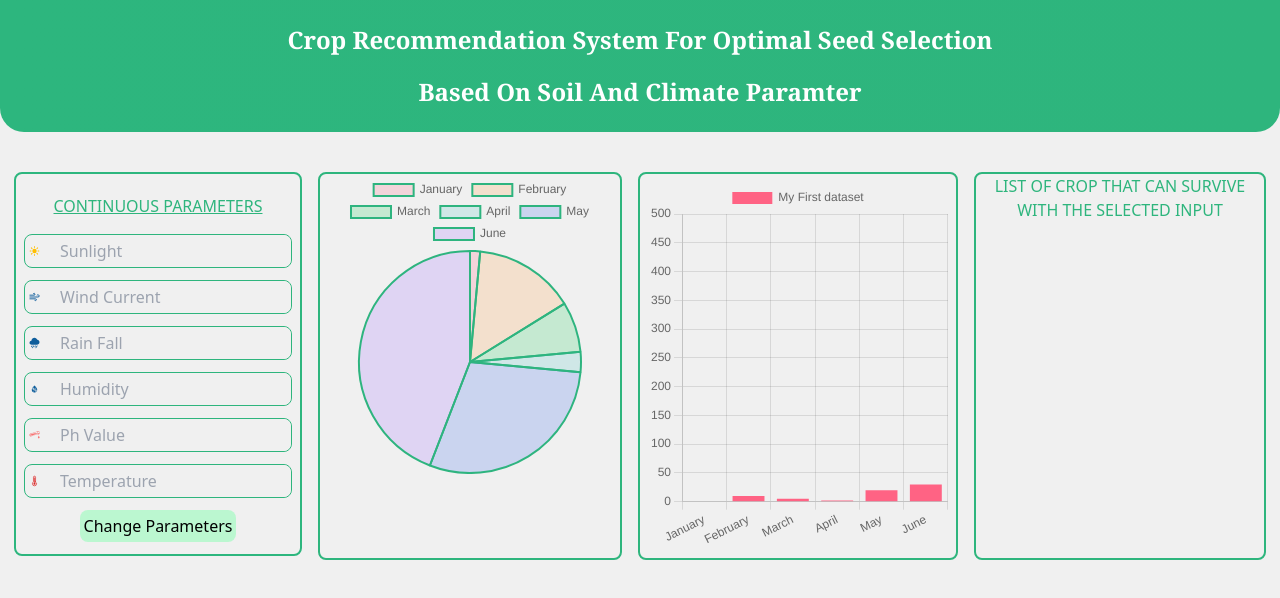
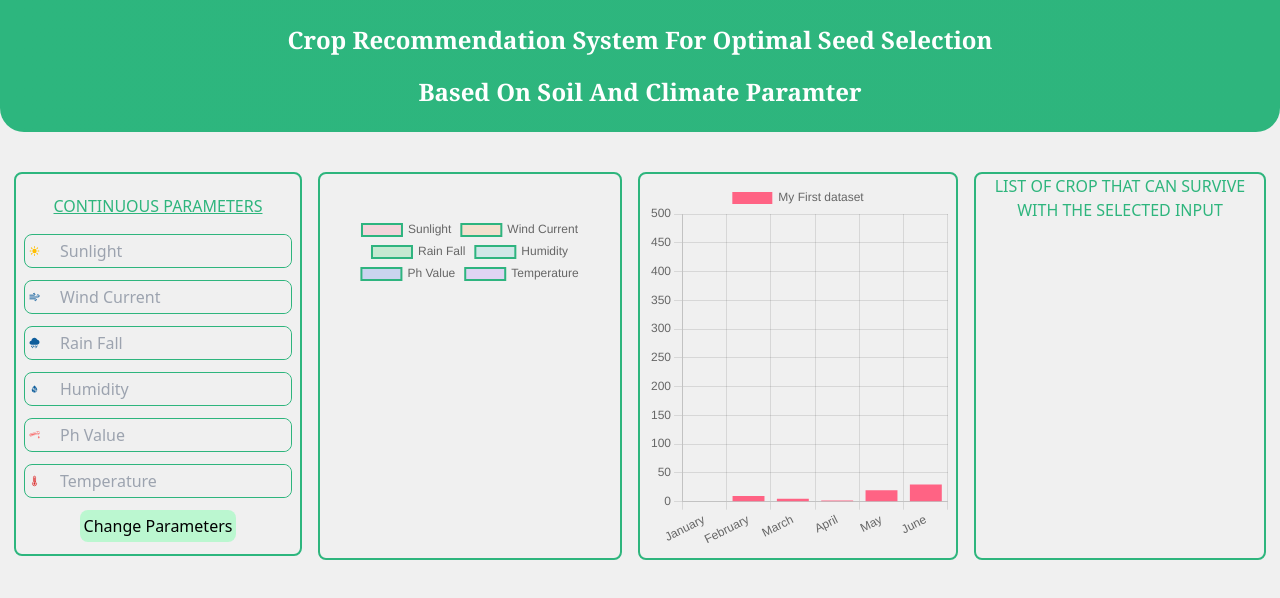
Before and after one commit to BnDaud/Plant-Analysis-Using-ML-Frontend-React-, a React (Create React App) app: page / in a window 1280 px wide. Shown: the top 598 px of the page. Built offline with nearby package versions, Linux system fonts and the light colour scheme.

Commit message:
import value to pie chart using useContext

```diff
--- a/src/App.js
+++ b/src/App.js
@@ -1,10 +1,35 @@
+import { createContext, useState } from "react";
 import DisplayAnalysis from "./pages/DisplayAnalysis";
+export const Parametercontext = createContext();
 
 function App() {
+  const [sunlight, setSunlight] = useState("");
+  const [wind, setWind] = useState("");
+  const [rainfall, setRainfall] = useState("");
+  const [humidity, setHumidity] = useState("");
+  const [Ph, setPh] = useState("");
+  const [temperature, setTemperature] = useState("");
   return (
-    <div className="App bg-[#f0f0f0] h-screen">
-      <DisplayAnalysis />
-    </div>
+    <Parametercontext.Provider
+      value={[
+        sunlight,
+        setSunlight,
+        wind,
+        setWind,
+        rainfall,
+        setRainfall,
+        humidity,
+        setHumidity,
+        Ph,
+        setPh,
+        temperature,
+        setTemperature,
+      ]}
+    >
+      <div className="App bg-[#f0f0f0] h-screen">
+        <DisplayAnalysis />
+      </div>
+    </Parametercontext.Provider>
   );
 }
 
--- a/src/components/ListParameter.js
+++ b/src/components/ListParameter.js
@@ -3,7 +3,7 @@ import React, { useState } from "react";
 import Continuousparameter from "./continuousparameter";
 import Discreteparameter from "./discreteparameter";
 
-export default function ListParameter() {
+export default function ListParameter(arg) {
   const [changeparameter, setChangeparameter] = useState(true);
   return (
     <>
@@ -21,11 +21,11 @@ export default function ListParameter() {
           </button>
         </div>
         <div className="text-center">
-          <button className="bg-green-200 hover:bg-my_green2  p-1 rounded-lg mt-3 hover:text-[#f0f0f0]">
+          <button className="bg-green-200 hover:bg-my_green2  p-1 rounded-lg my-3 hover:text-[#f0f0f0]">
             {" "}
             Submit
           </button>
-        </div>
+        </div>{" "}
       </div>
     </>
   );
--- a/src/components/continuousparameter.js
+++ b/src/components/continuousparameter.js
@@ -1,11 +1,26 @@
-import React from "react";
+import React, { useContext, useState } from "react";
 import { IoSunny, IoRainy } from "react-icons/io5";
 import { LuWind } from "react-icons/lu";
 import { GiChemicalDrop } from "react-icons/gi";
 import { WiHumidity } from "react-icons/wi";
 import { IoThermometerOutline } from "react-icons/io5";
+import { Parametercontext } from "../App";
+export default function Continuousparameter(arg) {
+  const [
+    sunlight,
+    setSunlight,
+    wind,
+    setWind,
+    rainfall,
+    setRainfall,
+    humidity,
+    setHumidity,
+    Ph,
+    setPh,
+    temperature,
+    setTemperature,
+  ] = useContext(Parametercontext);
 
-export default function Continuousparameter() {
   return (
     <>
       <div>
@@ -20,6 +35,10 @@ export default function Continuousparameter() {
           <input
             className="rounded-lg pl-3 py-1 focus:outline-none bg-[#f0f0f0]"
             placeholder="Sunlight"
+            value={sunlight}
+            onChange={(e) => {
+              setSunlight(e.target.value);
+            }}
           />
         </div>{" "}
         <div className="flex items-center gap-2 mb-3 border border-my_green1 rounded-lg">
@@ -27,6 +46,8 @@ export default function Continuousparameter() {
           <input
             className="rounded-lg pl-3 py-1  focus:outline-none bg-[#f0f0f0]"
             placeholder="Wind Current"
+            value={wind}
+            onChange={(e) => setWind(e.target.value)}
           />
         </div>
         <div className="flex items-center gap-2 mb-3 border border-my_green1 rounded-lg">
@@ -34,6 +55,8 @@ export default function Continuousparameter() {
           <input
             className="rounded-lg pl-3 py-1 focus:outline-none bg-[#f0f0f0]"
             placeholder="Rain Fall"
+            value={rainfall}
+            onChange={(e) => setRainfall(e.target.value)}
           />
         </div>
         <div className="flex items-center gap-2 mb-3 border border-my_green1 rounded-lg">
@@ -41,6 +64,8 @@ export default function Continuousparameter() {
           <input
             className="rounded-lg pl-3 py-1 focus:outline-none bg-[#f0f0f0]"
             placeholder="Humidity"
+            value={humidity}
+            onChange={(e) => setHumidity(e.target.value)}
           />
         </div>
         <div className="flex items-center gap-2 mb-3 rounded-lg border border-my_green1">
@@ -48,6 +73,8 @@ export default function Continuousparameter() {
           <input
             className="rounded-lg pl-3 py-1 focus:outline-none bg-[#f0f0f0]"
             placeholder="Ph Value"
+            value={Ph}
+            onChange={(e) => setPh(e.target.value)}
           />
         </div>
         <div className="flex items-center gap-2 mb-3 rounded-lg border border-my_green1">
@@ -55,6 +82,8 @@ export default function Continuousparameter() {
           <input
             className="rounded-lg pl-3 py-1 focus:outline-none bg-[#f0f0f0] "
             placeholder="Temperature "
+            value={temperature}
+            onChange={(e) => setTemperature(e.target.value)}
           />
         </div>
       </div>
--- a/src/components/piechart.js
+++ b/src/components/piechart.js
@@ -1,8 +1,53 @@
-import React from "react";
+import React, { useContext, useEffect, useState } from "react";
 import Chart from "chart.js/auto";
 import { Pie } from "react-chartjs-2";
-const labels = ["January", "February", "March", "April", "May", "June"];
-const data = {
+import { Parametercontext } from "../App";
+
+const labels = [
+  "Sunlight",
+  "Wind Current",
+  "Rain Fall",
+  "Humidity",
+  "Ph Value",
+  "Temperature",
+];
+
+export default function PieChart() {
+  const info = {
+    labels: labels,
+    datasets: [
+      {
+        label: "My First dataset",
+        backgroundColor: [
+          "rgba(255, 0, 0, 0.7)",
+          "rgba(0, 159, 0, 0.9)",
+          "rgba(0, 0, 200, 0.6)",
+          "rgba(75, 120, 12, 0.4)",
+          "rgba(154, 10, 35, 0.2)",
+          "rgba(200, 0, 250, 0.2)",
+        ],
+        borderColor: "rgb(46,180,127)",
+        data: [110, 20, 310, 40, 10, 30],
+      },
+    ],
+  };
+  const [data, setData] = useState(info);
+  const [
+    sunlight,
+    setSunlight,
+    wind,
+    setWind,
+    rainfall,
+    setRainfall,
+    humidity,
+    setHumidity,
+    Ph,
+    setPh,
+    temperature,
+    setTemperature,
+  ] = useContext(Parametercontext);
+  useEffect(() => {
+    setData({
       labels: labels,
       datasets: [
         {
@@ -17,14 +62,14 @@ const data = {
             "rgba(1, 203, 207, 0.2)",
           ],
           borderColor: "rgb(46,180,127)",
-      data: [1, 10, 5, 2, 20, 30],
+          data: [sunlight, wind, rainfall, humidity, Ph, temperature],
         },
       ],
-};
-export default function PieChart() {
+    });
+  }, [sunlight, wind, rainfall, humidity, Ph, temperature]);
   return (
     <div>
-      <Pie data={data} />
+      <Pie className="mt-10" data={data} />
     </div>
   );
 }
--- a/src/pages/DisplayAnalysis.js
+++ b/src/pages/DisplayAnalysis.js
@@ -1,10 +1,12 @@
-import React from "react";
+import React, { useState } from "react";
 import ListParameter from "../components/ListParameter";
 import BarChart from "../components/Barchart";
 import PieChart from "../components/piechart";
 import Predicted from "../components/predicted";
 
 export default function DisplayAnalysis() {
+  const [sunlight, setSunlight] = useState("22");
+
   return (
     <>
       <div className="bg-[#f0f0f0]">
```
Lines whose indentation alone changed are shown as unchanged.
